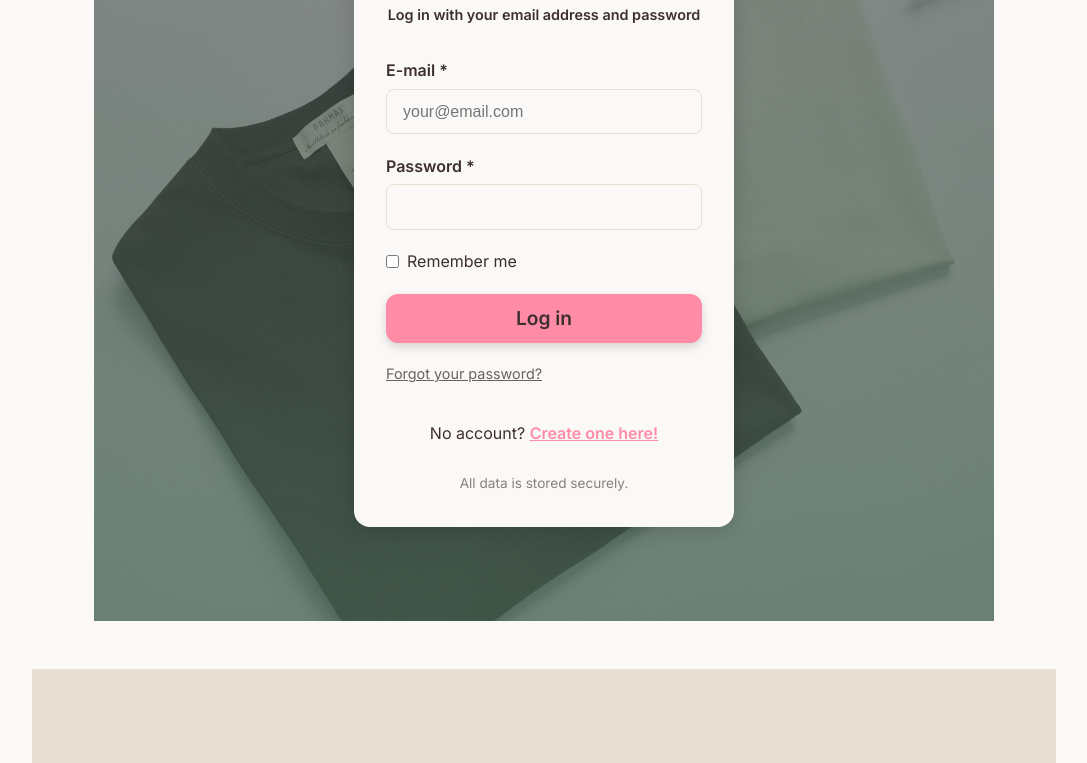
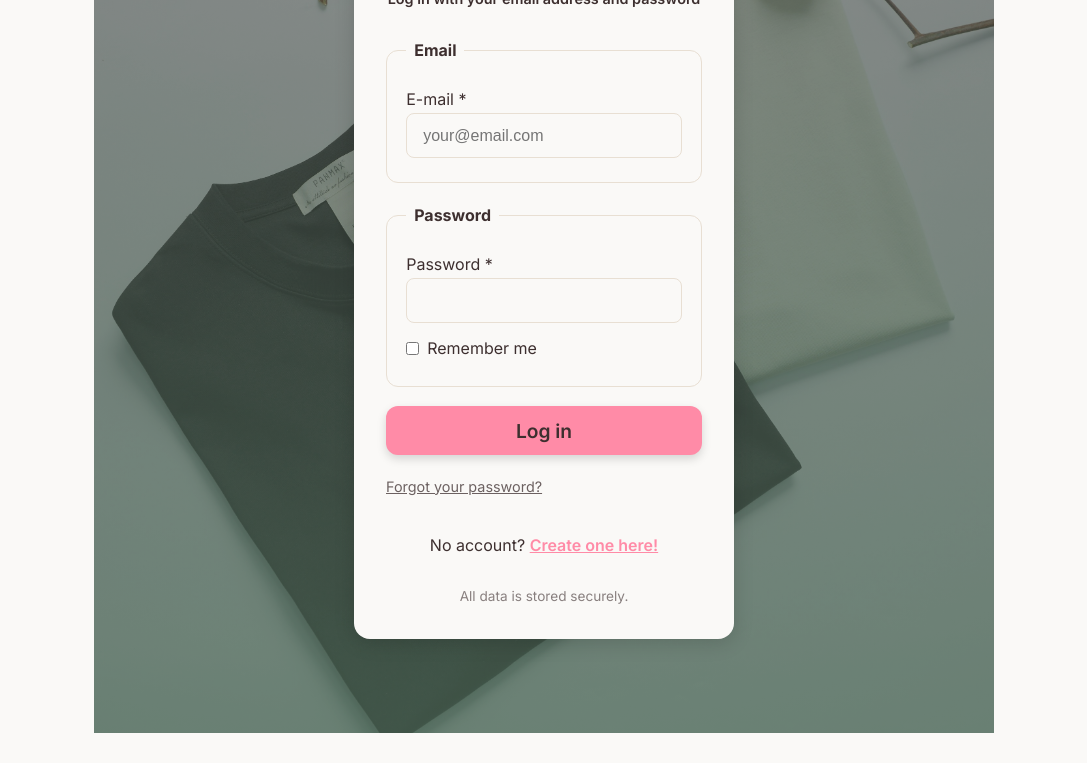
Before and after one commit to stkj1995/UX-webshop, a website with bundled scripts: page login.html in a window 1280 px wide. Shown: the part 268-1031 px from the top of the page, without its empty margins (96-1183 px from the left). Built offline with nearby package versions, Linux system fonts and the light colour scheme.

Commit message:
login and signup styling

```diff
--- a/css/login.css
+++ b/css/login.css
@@ -6,7 +6,7 @@
 .login-hero {
     position: relative;
     width: 100%;
-    height: 98vh;
+    height: 112vh;
     background: linear-gradient(rgba(255, 255, 255, 0.274), #b4f0ca9c),
             url('/images/hero.jpg') center/cover no-repeat !important;
     display: flex;
@@ -24,6 +24,26 @@
     z-index: 1;
 }
 
+/* FIELDSET & LEGEND (login) */
+fieldset {
+    border: 1px solid var(--clr-oat);
+    border-radius: 12px;
+    padding: 1rem 1.2rem 1.5rem 1.2rem;
+    background-color: var(--clr-soft-white);
+    display: flex;
+    flex-direction: column;
+    gap: 0.8rem;
+}
+
+legend {
+    font-weight: 700;
+    font-size: 1rem;
+    color: var(--clr-cocoa);
+    padding: 0 0.5rem;
+    margin-bottom: 0.5rem;
+}
+
+
 /* =========================================
    LOGIN CARD (floating glass box)
 ========================================= */
@@ -36,7 +56,6 @@
 .login-header, h1 {
     text-align: center;
     color: var(--clr-cocoa);
-    margin-bottom: 1rem;
 }
 
 .login-header h2 {
@@ -47,7 +66,7 @@
 .login-header .login-subtext {
     font-size: 0.9rem;
     font-weight: 600;
-    padding-bottom: 1rem;
+    margin-bottom: 0.5rem;
 }
 
 /* CARD */
@@ -66,16 +85,10 @@
     gap: 1.2rem;
 }
 
+
 /* =========================================
    FORM ELEMENTS
 ========================================= */
-.form-group label {
-    display: block;
-    font-weight: 600;
-    margin-bottom: 0.3rem;
-    color: var(--clr-cocoa);
-}
-
 .form-group input {
     width: 100%;
     padding: 0.8rem 1rem;
@@ -88,7 +101,7 @@
 .form-group input:focus {
     outline: none;
     border-color: var(--clr-pink);
-    background: var(--clr-soft-white);
+    background: #fff;
     box-shadow: 0 0 0 2px rgba(255, 153, 170, 0.2);
 }
 
@@ -174,7 +187,7 @@
     .login-hero {
         position: relative;
         width: 100%;
-        height: 98vh;
+        height: 114vh;
         background: linear-gradient(rgba(255, 255, 255, 0.274), #b4f0ca9c),
                 url('/images/hero.jpg') center/cover no-repeat !important;
         display: flex;
--- a/css/signup.css
+++ b/css/signup.css
@@ -6,7 +6,7 @@
 .signup-hero {
     position: relative;
     width: 100%;
-    height: 106vh;
+    height: 108vh;
     background: linear-gradient(rgba(255, 255, 255, 0.274), #b4f0ca9c),
             url('/images/hero.jpg') center/cover no-repeat !important;
     display: flex;
@@ -71,7 +71,7 @@ fieldset {
     border: 1px solid var(--clr-oat);
     border-radius: 12px;
     padding: 1rem 1.2rem 1.5rem 1.2rem;
-    background-color: #fafafa; /* subtle contrast for grouping */
+    background-color: var(--clr-soft-white); /* subtle contrast for grouping */
     display: flex;
     flex-direction: column;
     gap: 0.8rem;
@@ -88,18 +88,6 @@ legend {
 /* =========================================
    FORM ELEMENTS
 ========================================= */
-/* .form-group label,
-#frmSignup label {
-    display: block;
-    font-weight: 600;
-    margin-bottom: 0.3rem;
-    color: var(--clr-cocoa);
-} */
-
-.label {
-    display: none;
-}
-
 .form-group input,
 #frmSignup input {
     width: 100%;
@@ -107,7 +95,7 @@ legend {
     border: 1px solid var(--clr-oat);
     border-radius: 8px;
     font-size: 1rem;
-    background: #f0f0f0;
+    background: #fff;
 }
 
 .form-group input:focus,
@@ -157,7 +145,7 @@ legend {
 }
 
 /* LOGIN LINK BELOW FORM */
-#frmSignup + p, .signup-info {
+#frmSignup + p {
     text-align: center;
     margin-top: 1rem;
     font-size: 0.9rem;
@@ -165,13 +153,22 @@ legend {
     opacity: 0.8;
 }
 
-#frmSignup + p a {
-    color: var(--clr-pink);
-    text-decoration: none;
-    font-weight: 600;
+/* LOGIN INFO (bigger font) */
+.login-info {
+    text-align: center;
+    margin-top: 1rem;
+    font-size: 1rem; /* increase from 0.9rem */
+    color: var(--clr-cocoa);
 }
 
-#frmSignup + p a:hover {
+.login-info a {
+    color: var(--clr-pink);
+    font-weight: 600;
+    font-size: 1rem; /* match the paragraph size */
+    text-decoration: none;
+}
+
+.login-info a:hover {
     text-decoration: underline;
 }
 
@@ -182,7 +179,7 @@ legend {
     .signup-hero {
     position: relative;
     width: 100%;
-    height: 90vh;
+    height: 105vh;
     background: linear-gradient(rgba(255, 255, 255, 0.274), #b4f0ca9c),
             url('/images/hero.jpg') center/cover no-repeat !important;
     display: flex;
--- a/login.html
+++ b/login.html
@@ -23,26 +23,33 @@
             <div class="hero-overlay"></div>
 
             <form id="frmLogin" class="login-form">
-                <div class="form-group">
                 <header class="login-header">
                     <h1>Log in</h1>
                     <p class="login-subtext">Log in with your email address and password</p>
                 </header>
 
+                <!-- EMAIL FIELDSET -->
+                <fieldset>
+                    <legend>Email</legend>
+                    <div class="form-group">
                         <label for="txtEmail">E-mail *</label>
                         <input type="email" id="txtEmail" placeholder="your@email.com" required>
                     </div>
+                </fieldset>
 
+                <!-- PASSWORD FIELDSET -->
+                <fieldset>
+                    <legend>Password</legend>
                     <div class="form-group password-group">
                         <label for="txtPassword">Password *</label>
                         <input type="password" id="txtPassword" required>
                         <span class="toggle-password" id="togglePassword"></span>
                     </div>
-
                     <div class="remember-group">
                         <input type="checkbox" id="rememberMe">
                         <label for="rememberMe">Remember me</label>
                     </div>
+                </fieldset>
 
                 <button type="submit" class="btn-login">Log in</button>
 
@@ -50,9 +57,7 @@
 
                 <p class="signup-info">No account? <a href="signup.html">Create one here!</a></p>
 
-                <p class="secure-note">
-                    All data is stored securely.</a>
-                </p>
+                <p class="secure-note">All data is stored securely.</p>
             </form>
         </section>
     </main>
```
Also changed, not shown: signup.html (+1 -3 lines). Lines whose indentation alone changed are shown as unchanged.
